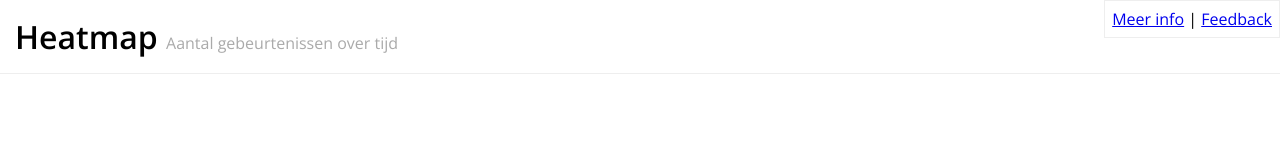
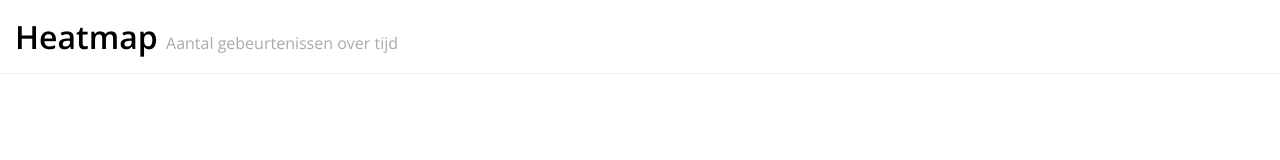
Before and after one commit to grip-on-software/heatmap, a website: page public/index.html in a window 1280 px wide. Drawn offline with nearby package versions, Linux system fonts and the light colour scheme.

Commit message:
Add livereload for local development + remove feedback link

```diff
--- a/public/index.html
+++ b/public/index.html
@@ -5,25 +5,8 @@
 
     <link href="https://fonts.googleapis.com/css?family=Open+Sans:300,400,600" rel="stylesheet">
     <link rel="stylesheet" href="main.css">
-
-    <style>
-      #linksblock {
-        position: absolute;
-        top: 0;
-        right: 0;
-        padding: 7px;
-        border: 1px solid #eee;
-        background: #fff;
-      }
-    </style>
   </head>
   <body>
-    <div id="linksblock">
-        <a href="http://blog.gros.example/heatmap-van-projectactiviteit/" target="_blank">Meer info</a> |
-        <a href="http://feedback.gros.example/heatmap
-" target="_blank">Feedback</a>
-    </div>
-
     <div id="header">
       <h1>Heatmap <span>Aantal gebeurtenissen over tijd</span></h1>
     </div>
--- a/webpack.mix.js
+++ b/webpack.mix.js
@@ -1,7 +1,11 @@
 let mix = require('laravel-mix');
 
 mix.setPublicPath('public/')
-    .js('lib/index.js', 'public/bundle.js');
+    .js('lib/index.js', 'public/bundle.js')
+    .browserSync({
+        proxy: false,
+        server: 'public'
+    });
 
 // Full API
 // mix.js(src, output);
```
